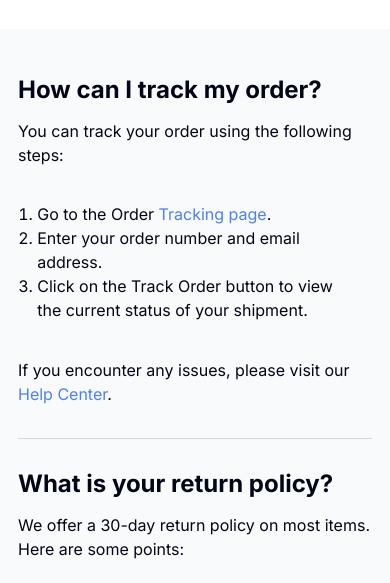
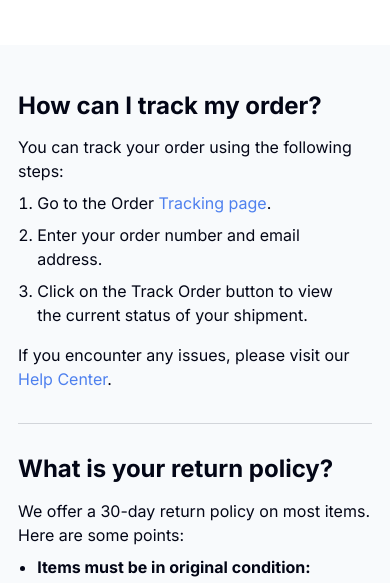
Before and after one commit to mdchong/simple-faq, a plain HTML site: page index.html in a window 390 px wide. Shown: the part 250-833 px from the top of the page. Drawn offline with Linux system fonts and the light colour scheme.

Commit message:
Mobile 640 fin

```diff
--- a/styles.css
+++ b/styles.css
@@ -104,6 +104,8 @@ textarea:not([rows]) {
     /* border: 1px solid red; */
 }
 
+/* Mobile 640px */
+
 html {
     background-color: var(--gray-200);
 }
@@ -114,7 +116,7 @@ body {
     color: var(--gray-900);
     max-width: 40rem;
     width: 100%;
-    margin: 0 auto;
+    margin: 1rem auto 0 auto;
 }
 
 /* Header */
@@ -154,8 +156,13 @@ section:not(.return) {
     padding-bottom: 2rem;
 }
 
-ul, ol {
-    padding: 1.2rem;
+.list {
+    padding: 0 1.2rem;
+    margin: 0.5rem 0;
+}
+
+li {
+    margin-top: 0.5rem;
 }
 
 a:link {
```
